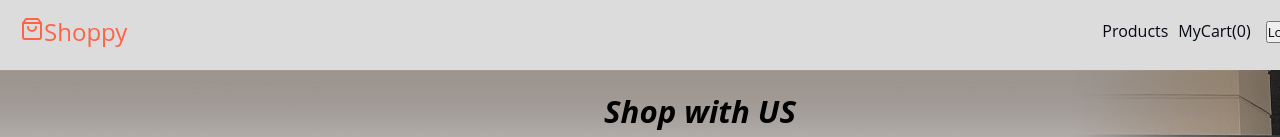
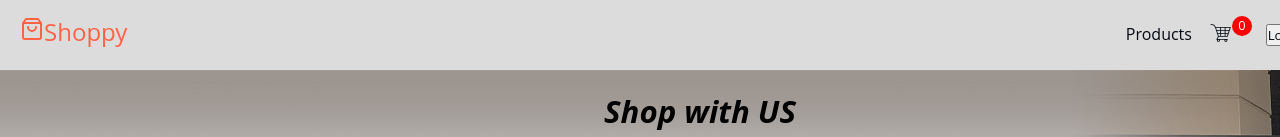
Before and after one commit to TJG404/webpublish, a React (Create React App) app in the folder react/shoppy-app/: page / in a window 1280 px wide. Shown: the top 137 px of the page. Built offline with nearby package versions, Linux system fonts and the light colour scheme.

Commit message:
2025-09-19 commit

```diff
--- a/react/shoppy-app/src/components/commons/Header.jsx
+++ b/react/shoppy-app/src/components/commons/Header.jsx
@@ -1,5 +1,6 @@
 import { Link } from 'react-router-dom';
 import { FiShoppingBag } from "react-icons/fi";
+import { GiShoppingCart } from "react-icons/gi";
 
 export function Header({cartCount}) {
     return (
@@ -11,7 +12,10 @@ export function Header({cartCount}) {
                 </Link>
                 <nav className='header-right'>
                     <Link to="/all">Products</Link>
-                    <Link to="/cart">MyCart({cartCount})</Link>
+                    <Link to="/cart" className="header-icons-cart-link">
+                        <GiShoppingCart className='header-icons'/>
+                        <span className='header-icons-cart'>{cartCount}</span>
+                    </Link>
                     <Link to="/login">
                         <button type="button">Login</button>
                     </Link>
```
